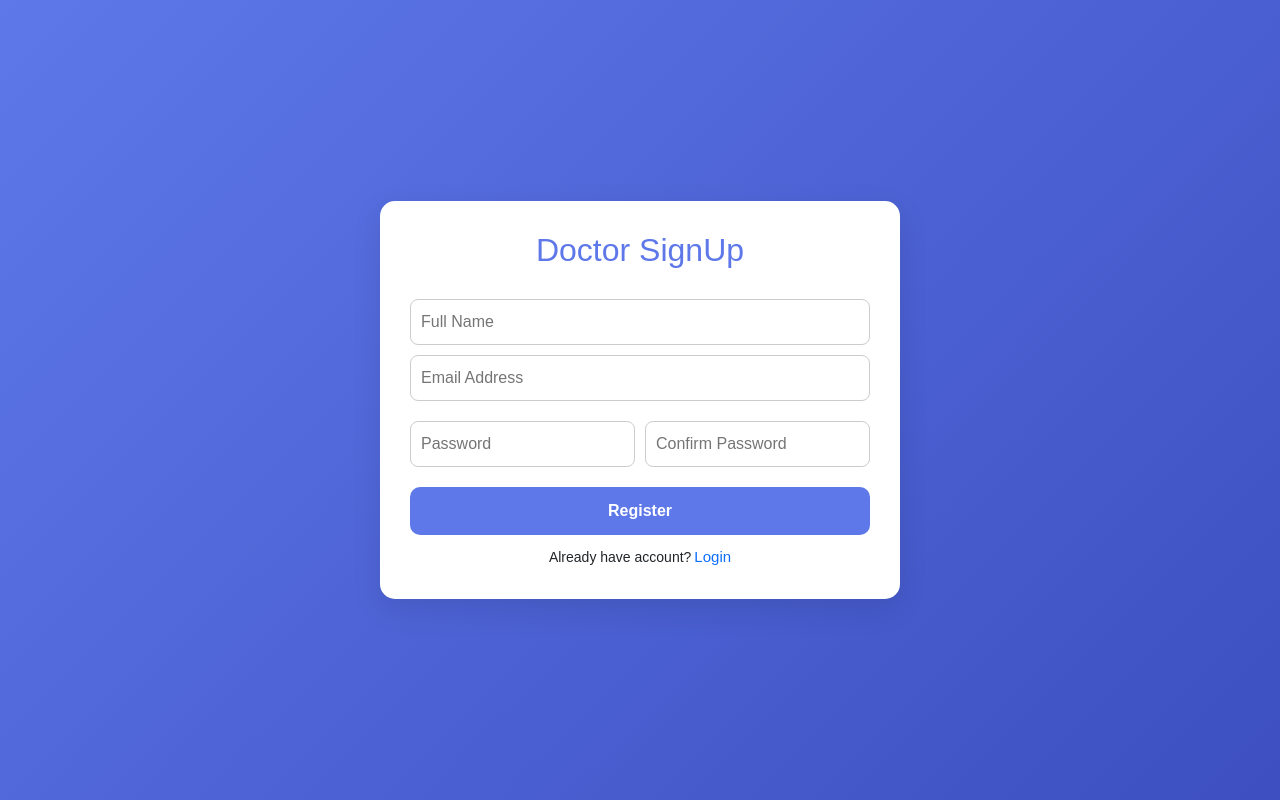
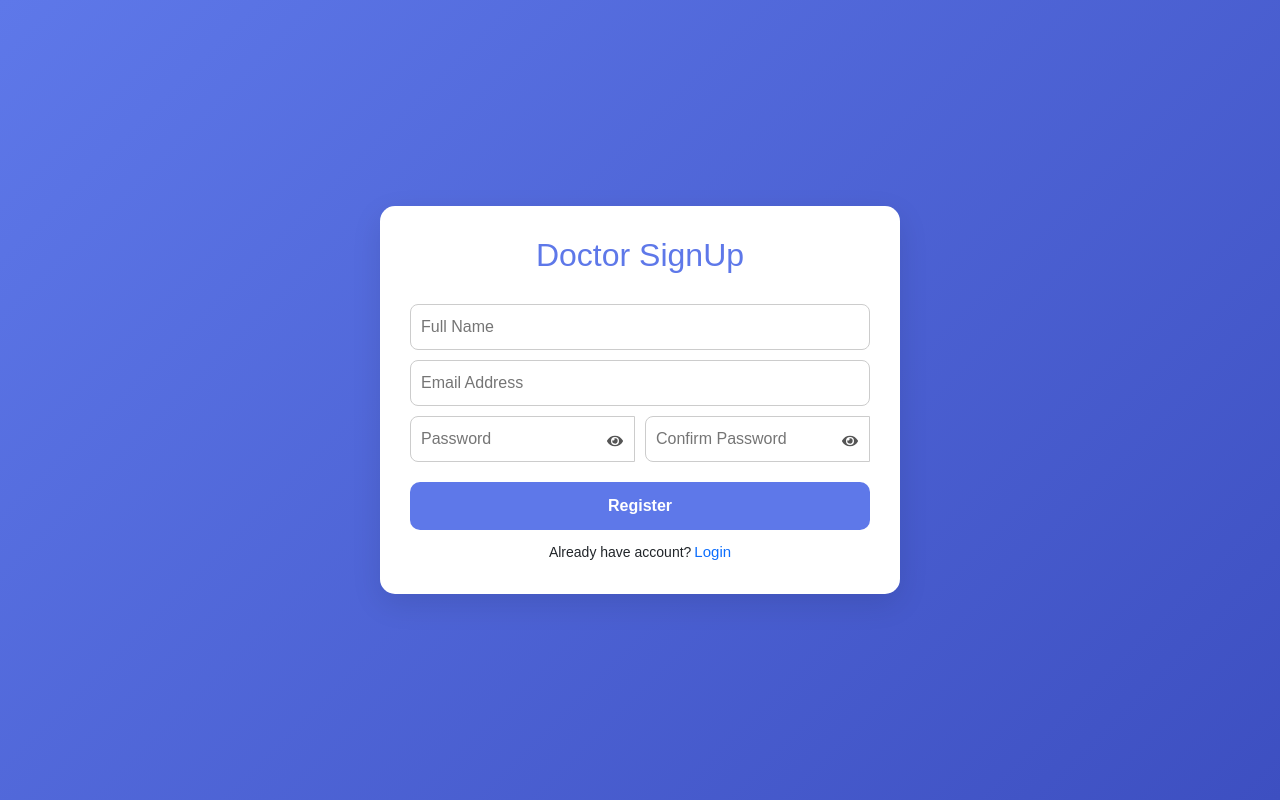
Before and after one commit to pMaitri01/Medi-Track-Frontend, a React (Create React App) app: page /AdminSignUp in a window 1280 px wide. Built offline with nearby package versions, Linux system fonts and the light colour scheme.

Commit message:
Validations done in admin Sign-up page

```diff
--- a/src/admin/css/AdminSignUp.css
+++ b/src/admin/css/AdminSignUp.css
@@ -38,9 +38,7 @@
 /* .admin-register-card select{
   margin-top: 3px;
 } */
-.admin-register-card input,
-.admin-register-card select,
-.admin-register-card textarea {
+.admin-register-card input{
   width: 100%;
   padding: 10px;
   border-radius: 8px;
@@ -76,6 +74,7 @@
   background: #4a63d8;
 }
 .input-group {
+  position: relative;
   display: flex;
   flex-direction: column;  /* 👈 THIS IS THE KEY */
   width: 100%;
@@ -86,8 +85,32 @@
   font-size: 12px;
   margin-top: 4px;
 }
-/* .error {
-  color: red;
-  font-size: 12px;
-  margin-top: 4px;
-} */
+.admin-register-card input{
+  padding-right: 35px;
+}
+.eye-icon {
+  position: absolute;
+  right: 12px;
+  top:46px;
+  transform: translateY(-100%);
+  cursor: pointer;
+  color: #555;
+}
+
+
+.password-wrapper{
+  position: relative;
+  display: flex;
+  align-items: center;
+  border: 1px solid #ccc;
+  border-radius: 8px;   /* 👈 apply radius here */
+  overflow: hidden;     /* keeps rounded corners */
+}
+
+.password-wrapper input{
+  border: none;
+  outline: none;
+  width: 100%;
+  padding: 10px;
+  padding-right: 35px;  /* space for eye icon */
+}
--- a/src/admin/pages/AdminSignUp.js
+++ b/src/admin/pages/AdminSignUp.js
@@ -1,5 +1,6 @@
 import React, { useState } from "react";
 import { Link } from "react-router-dom";
+import { FaEye, FaEyeSlash } from "react-icons/fa";
 import "../css/AdminSignUp.css";
 
 export default function DoctorSignUp() {
@@ -10,7 +11,10 @@ export default function DoctorSignUp() {
     confirmPassword: ""
   });
   const [errors, setErrors] = useState({});
-  // ✅ handleChange REQUIRED
+  const [showPassword, setShowPassword] = useState(false);
+  const [showConfirmPassword, setShowConfirmPassword] = useState(false);
+
+  //handleChange REQUIRED
   const handleChange = (e) => {
     setFormData({
       ...formData,
@@ -21,7 +25,7 @@ const handleBlur = (e) => {
   const { name, value } = e.target;
   let newErrors = { ...errors };
 
-  // ✅ Full Name
+  //Full Name
   if (name === "fullName") {
     if (!value) {
       newErrors.fullName = "Full Name required";
@@ -32,31 +36,37 @@ const handleBlur = (e) => {
     }
   }
 
-  // ✅ Email
+  // Email
   if (name === "email") {
     const emailRegex = /^[^\s@]+@[^\s@]+\.[^\s@]+$/;
 
     if (!value) {
       newErrors.email = "Email required";
     } else if (!emailRegex.test(value)) {
-      newErrors.email = "Enter valid email";
+      newErrors.email = "Enter valid email (eg: abc@gmail.com)";
     } else {
       delete newErrors.email;
     }
   }
 
-  // ✅ Password
+  // Password
   if (name === "password") {
+    const strongPassword =
+    /^(?=.*[a-z])(?=.*[A-Z])(?=.*\d)(?=.*[@$!%*?&])[A-Za-z\d@$!%*?&]{6,}$/;
+
     if (!value) {
       newErrors.password = "Password required";
-    } else if (value.length < 4) {
-      newErrors.password = "Min 4 characters required";
-    } else {
+    }
+    else if (!strongPassword.test(value)) {
+      newErrors.password =
+        " Password Must be Strong (Min 8 chars, 1 Uppercase, 1 Lowercase, 1 Number, 1 Special char)";
+    }
+    else {
       delete newErrors.password;
     }
   }
 
-  // ✅ Confirm Password
+  // Confirm Password
   if (name === "confirmPassword") {
     if (value !== formData.password) {
       newErrors.confirmPassword = "Passwords do not match";
@@ -67,7 +77,7 @@ const handleBlur = (e) => {
 
   setErrors(newErrors);
 };
-  // ✅ No validation
+  //No validation
   const handleSubmit = async (e) => {
     e.preventDefault();
     if (Object.keys(errors).length > 0) {
@@ -118,7 +128,7 @@ const handleBlur = (e) => {
           />
           {errors.fullName && <p className="error">{errors.fullName}</p>}
 
-          <div className="admin-row">
+          {/* <div className="admin-row"> */}
             <input
               type="email"
               name="email"
@@ -127,27 +137,45 @@ const handleBlur = (e) => {
               onBlur={handleBlur}
             />
             {errors.email && <p className="error">{errors.email}</p>}
-          </div>
+          {/* </div> */}
 
           <div className="admin-row">
+
+            <div className="input-group">
               <input
-              type="password"
+                type={showPassword ? "text" : "password"}
                 name="password"
                 placeholder="Password"
                 onChange={handleChange}
                 onBlur={handleBlur}
               />
+                <span
+                  className="eye-icon"
+                  onClick={() => setShowPassword(!showPassword)}
+                >
+                  {showPassword ? <FaEyeSlash /> : <FaEye />}
+                </span>
               {errors.password && <p className="error">{errors.password}</p>}
+            </div>
+
+            <div className="input-group">
              <input
-              type="password"
+                type={showConfirmPassword ? "text" : "password"}
                 name="confirmPassword"
                 placeholder="Confirm Password"
                 onChange={handleChange}
                 onBlur={handleBlur}
               />
+              <span
+                  className="eye-icon"
+                  onClick={() => setShowConfirmPassword(!showConfirmPassword)}
+                >
+                  {showConfirmPassword ? <FaEyeSlash /> : <FaEye />}
+                </span>
               {errors.confirmPassword && (
                 <p className="error">{errors.confirmPassword}</p>
               )}
+            </div>
           </div>
 
           <button type="submit" className="admin-register-btn">
```
Lines whose indentation alone changed are shown as unchanged.
